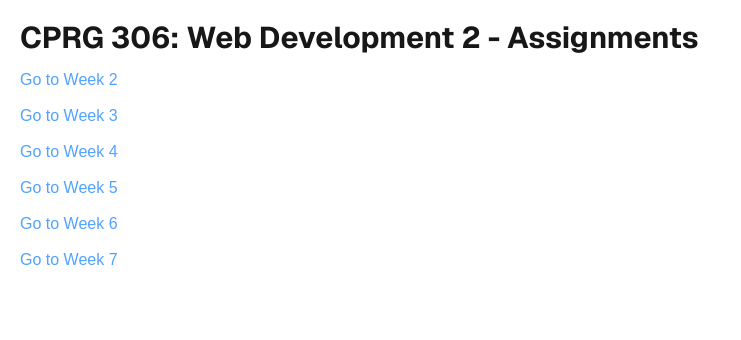
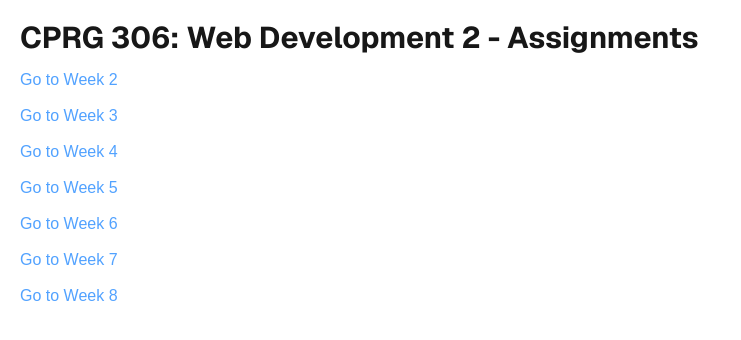
Before and after one commit to SoftDevCLF/cprg306-assignments, a Next.js app: page / in a window 1280 px wide. Shown: the top 340 px of the page, without its empty margins (0-741 px from the left). Built offline with nearby package versions, Linux system fonts and the light colour scheme.

Commit message:
➕ Add week 8 to menu

```diff
--- a/app/page.js
+++ b/app/page.js
@@ -28,6 +28,9 @@ export default function Home() {
           <li className="text-blue-400 hover:text-blue-700 mt-3 hover:underline">
             <Link href="/week-7">Go to Week 7</Link>
           </li>
+          <li className="text-blue-400 hover:text-blue-700 mt-3 hover:underline">
+            <Link href="/week-8">Go to Week 8</Link>
+          </li>
         </ul>
       </section>
     </main>
```
